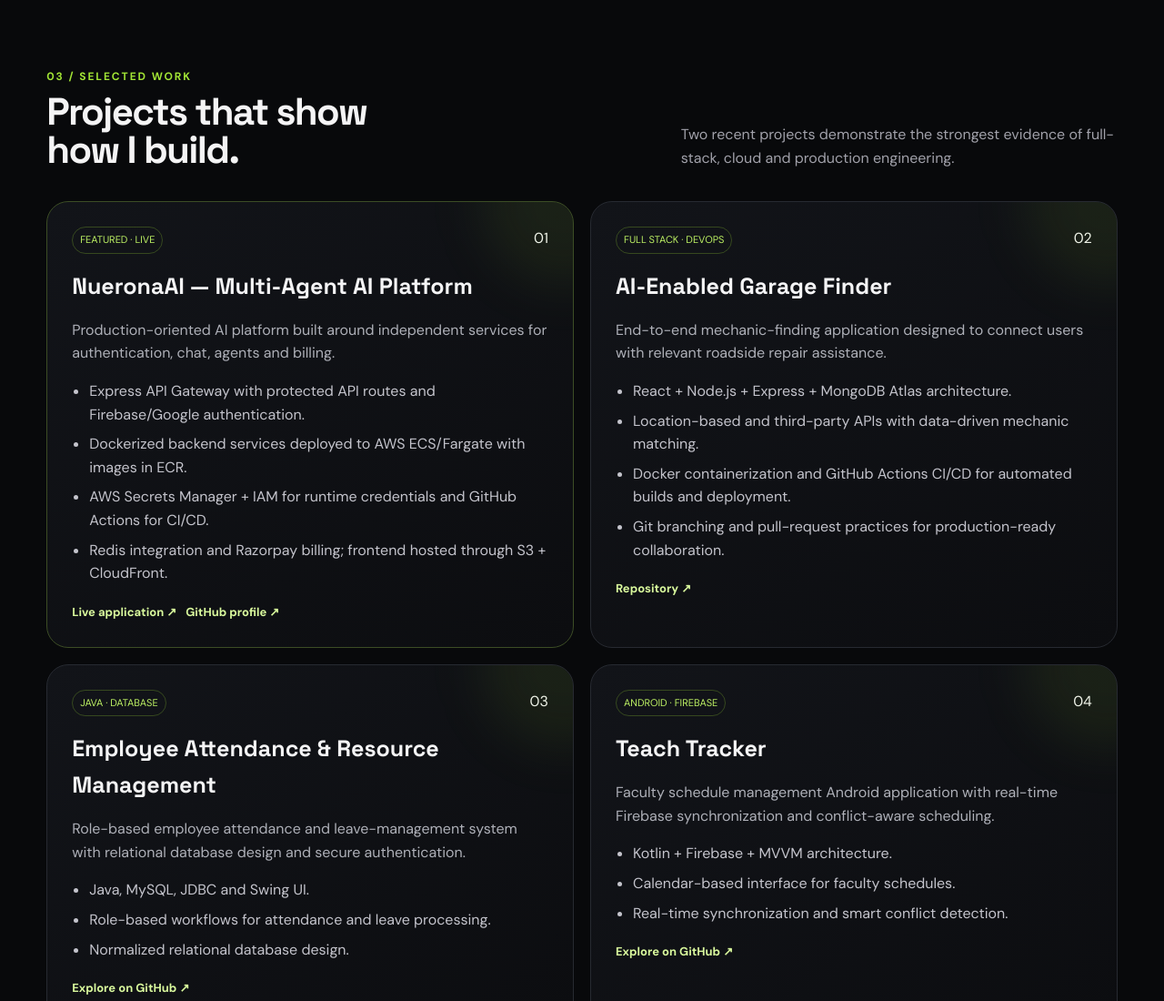
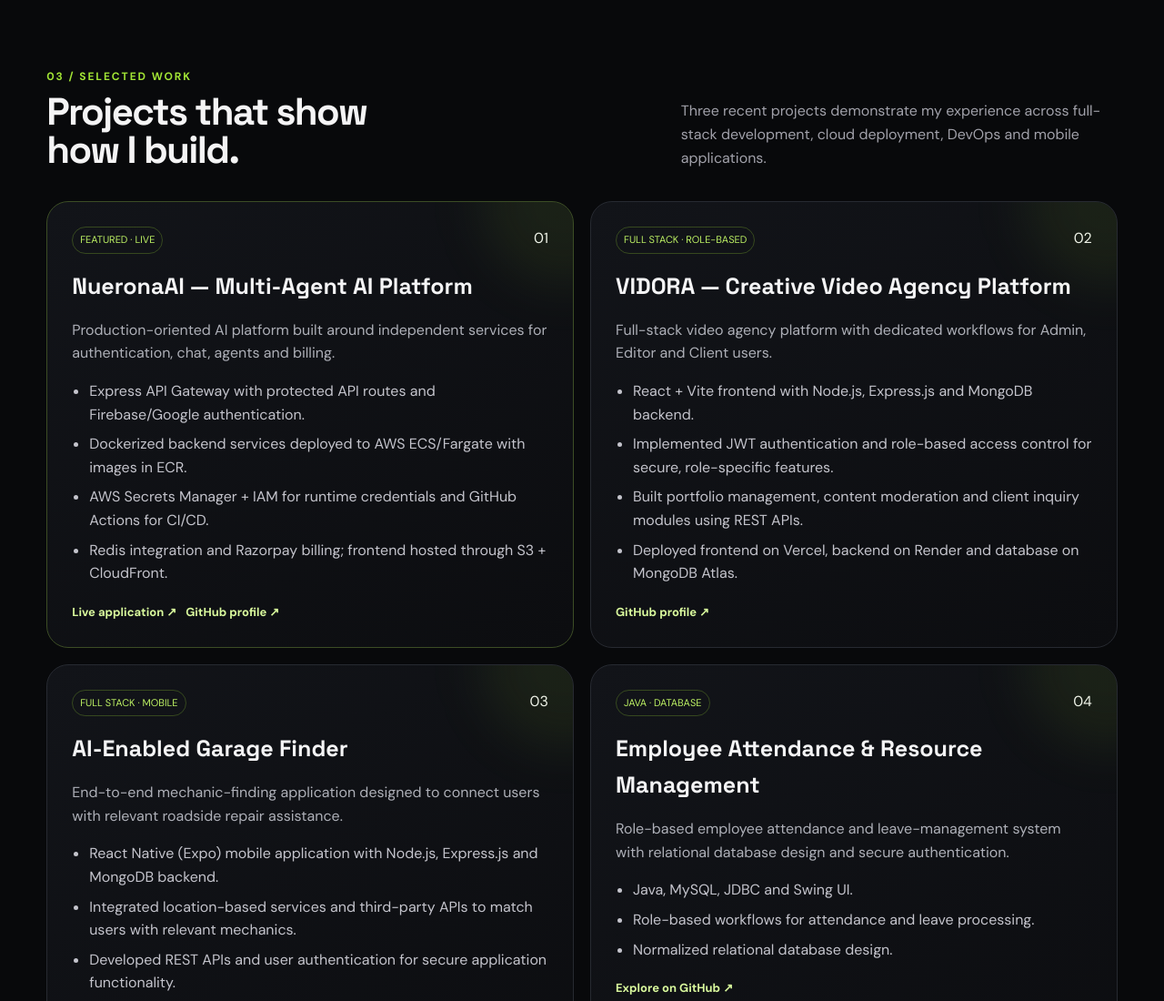
Before and after one commit to manishapoundrik/Portfolio, a plain HTML site: page index.html in a window 1280 px wide. Shown: the part 2180-3280 px from the top of the page at 91% size. Drawn offline with Linux system fonts and the light colour scheme.

Commit message:
Project add

```diff
--- a/index.html
+++ b/index.html
@@ -92,7 +92,7 @@
 <section id="about"><div class="container reveal">
   <div class="section-head"><div><div class="kicker">01 / Profile</div><h2>Engineer mindset.<br>Product focus.</h2></div><p>Production-ready development is more than writing features. I care about architecture, security, deployment and maintainability.</p></div>
   <div class="about-grid">
-    <div class="card"><h3>About me</h3><p class="muted">Computer Science & Engineering graduate from SISTec GN, Bhopal. I build end-to-end applications across frontend, backend, databases and cloud infrastructure. My strongest interests sit at the intersection of full-stack engineering, DevOps and AI.</p><div class="stats"><div class="stat"><strong>8.32</strong><span>CGPA / 10</span></div><div class="stat"><strong>18</strong><span>GitHub repositories</span></div><div class="stat"><strong>2</strong><span>Production-focused projects</span></div></div></div>
+    <div class="card"><h3>About me</h3><p class="muted">Computer Science & Engineering graduate from SISTec GN, Bhopal. I build end-to-end applications across frontend, backend, databases and cloud infrastructure. My strongest interests sit at the intersection of full-stack engineering, DevOps and AI.</p><div class="stats"><div class="stat"><strong>8.32</strong><span>CGPA / 10</span></div><div class="stat"><strong>18</strong><span>GitHub repositories</span></div><div class="stat"><strong>3</strong><span>Production-focused projects</span></div></div></div>
     <div class="card"><h3>What I bring</h3><p class="muted">I can move comfortably from a React interface to an Express API, MongoDB/Redis data layer and an AWS deployment pipeline. I have hands-on experience with API gateways, authentication, containerization, secrets management and CI/CD.</p><p class="muted">I also bring Python, Java and C++ fundamentals, SQL knowledge, and a practical problem-solving mindset.</p></div>
   </div>
 </div></section>
@@ -112,12 +112,13 @@
 </div></section>
 
 <section id="projects"><div class="container reveal">
-  <div class="section-head"><div><div class="kicker">03 / Selected work</div><h2>Projects that show<br>how I build.</h2></div><p>Two recent projects demonstrate the strongest evidence of full-stack, cloud and production engineering.</p></div>
+  <div class="section-head"><div><div class="kicker">03 / Selected work</div><h2>Projects that show<br>how I build.</h2></div><p>Three recent projects demonstrate my experience across full-stack development, cloud deployment, DevOps and mobile applications.</p></div>
   <div class="projects">
     <article class="project featured"><div class="project-top"><span class="tag">FEATURED · LIVE</span><span>01</span></div><h3>NueronaAI — Multi-Agent AI Platform</h3><p>Production-oriented AI platform built around independent services for authentication, chat, agents and billing.</p><ul><li>Express API Gateway with protected API routes and Firebase/Google authentication.</li><li>Dockerized backend services deployed to AWS ECS/Fargate with images in ECR.</li><li>AWS Secrets Manager + IAM for runtime credentials and GitHub Actions for CI/CD.</li><li>Redis integration and Razorpay billing; frontend hosted through S3 + CloudFront.</li></ul><div class="project-links"><a href="https://d3sop2e5c7665n.cloudfront.net/" target="_blank">Live application ↗</a><a href="https://github.com/manishapoundrik" target="_blank">GitHub profile ↗</a></div></article>
-    <article class="project"><div class="project-top"><span class="tag">FULL STACK · DEVOPS</span><span>02</span></div><h3>AI-Enabled Garage Finder</h3><p>End-to-end mechanic-finding application designed to connect users with relevant roadside repair assistance.</p><ul><li>React + Node.js + Express + MongoDB Atlas architecture.</li><li>Location-based and third-party APIs with data-driven mechanic matching.</li><li>Docker containerization and GitHub Actions CI/CD for automated builds and deployment.</li><li>Git branching and pull-request practices for production-ready collaboration.</li></ul><div class="project-links"><a href="https://github.com/manishapoundrik/AI-Enabled-Garage-finder/" target="_blank">Repository ↗</a></div></article>
-    <article class="project"><div class="project-top"><span class="tag">JAVA · DATABASE</span><span>03</span></div><h3>Employee Attendance & Resource Management</h3><p>Role-based employee attendance and leave-management system with relational database design and secure authentication.</p><ul><li>Java, MySQL, JDBC and Swing UI.</li><li>Role-based workflows for attendance and leave processing.</li><li>Normalized relational database design.</li></ul><div class="project-links"><a href="https://github.com/manishapoundrik" target="_blank">Explore on GitHub ↗</a></div></article>
-    <article class="project"><div class="project-top"><span class="tag">ANDROID · FIREBASE</span><span>04</span></div><h3>Teach Tracker</h3><p>Faculty schedule management Android application with real-time Firebase synchronization and conflict-aware scheduling.</p><ul><li>Kotlin + Firebase + MVVM architecture.</li><li>Calendar-based interface for faculty schedules.</li><li>Real-time synchronization and smart conflict detection.</li></ul><div class="project-links"><a href="https://github.com/manishapoundrik" target="_blank">Explore on GitHub ↗</a></div></article>
+    <article class="project"><div class="project-top"><span class="tag">FULL STACK · ROLE-BASED</span><span>02</span></div><h3>VIDORA — Creative Video Agency Platform</h3><p>Full-stack video agency platform with dedicated workflows for Admin, Editor and Client users.</p><ul><li>React + Vite frontend with Node.js, Express.js and MongoDB backend.</li><li>Implemented JWT authentication and role-based access control for secure, role-specific features.</li><li>Built portfolio management, content moderation and client inquiry modules using REST APIs.</li><li>Deployed frontend on Vercel, backend on Render and database on MongoDB Atlas.</li></ul><div class="project-links"><a href="https://github.com/manishapoundrik" target="_blank">GitHub profile ↗</a></div></article>
+    <article class="project"><div class="project-top"><span class="tag">FULL STACK · MOBILE</span><span>03</span></div><h3>AI-Enabled Garage Finder</h3><p>End-to-end mechanic-finding application designed to connect users with relevant roadside repair assistance.</p><ul><li>React Native (Expo) mobile application with Node.js, Express.js and MongoDB backend.</li><li>Integrated location-based services and third-party APIs to match users with relevant mechanics.</li><li>Developed REST APIs and user authentication for secure application functionality.</li><li>Handled the complete development and deployment process independently.</li></ul><div class="project-links"><a href="https://github.com/manishapoundrik/AI-Enabled-Garage-finder/" target="_blank">Repository ↗</a></div></article>
+    <article class="project"><div class="project-top"><span class="tag">JAVA · DATABASE</span><span>04</span></div><h3>Employee Attendance & Resource Management</h3><p>Role-based employee attendance and leave-management system with relational database design and secure authentication.</p><ul><li>Java, MySQL, JDBC and Swing UI.</li><li>Role-based workflows for attendance and leave processing.</li><li>Normalized relational database design.</li></ul><div class="project-links"><a href="https://github.com/manishapoundrik" target="_blank">Explore on GitHub ↗</a></div></article>
+    <article class="project"><div class="project-top"><span class="tag">ANDROID · FIREBASE</span><span>05</span></div><h3>Teach Tracker</h3><p>Faculty schedule management Android application with real-time Firebase synchronization and conflict-aware scheduling.</p><ul><li>Kotlin + Firebase + MVVM architecture.</li><li>Calendar-based interface for faculty schedules.</li><li>Real-time synchronization and smart conflict detection.</li></ul><div class="project-links"><a href="https://github.com/manishapoundrik" target="_blank">Explore on GitHub ↗</a></div></article>
   </div>
 </div></section>
 
```
Also changed, not shown: 1 other file.
